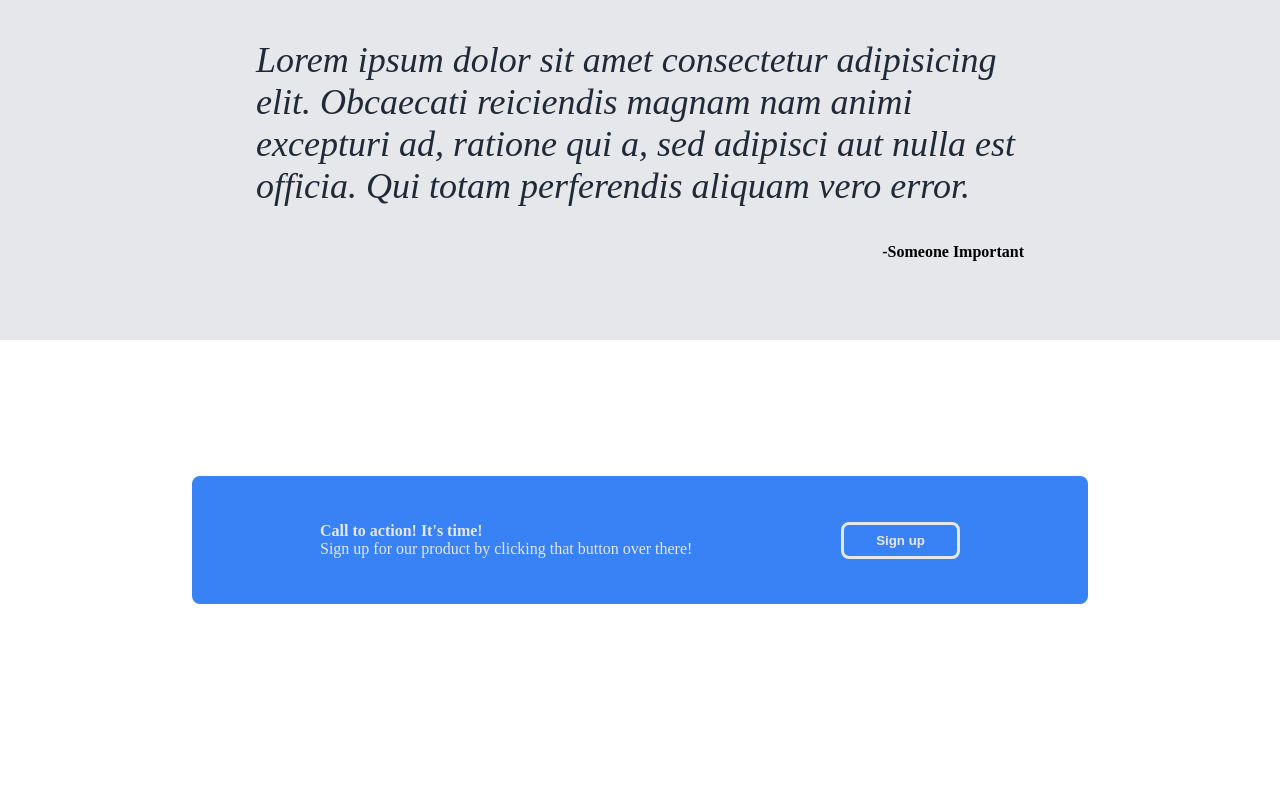
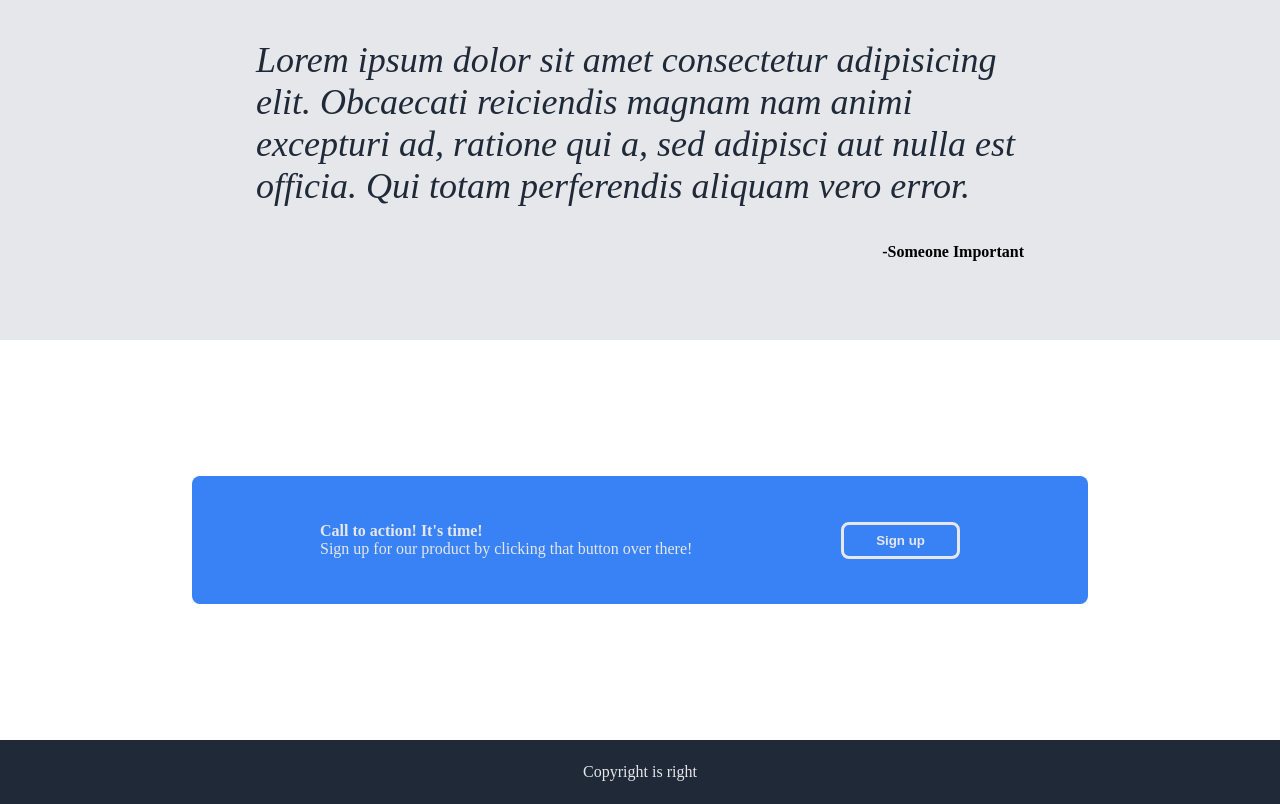
Before and after one commit to z4le3c/landing-page, a plain HTML site: page index.html in a window 1280 px wide. Shown: the part 1057-1861 px from the top of the page. Before the commit the page ends 1797 px from the top, so only its background shows below. Drawn offline with Linux system fonts and the light colour scheme.

Commit message:
feat: add footer

```diff
--- a/index.html
+++ b/index.html
@@ -70,7 +70,11 @@
             <button class="cta-b">Sign up</button>
         </div>
     </div>
-    <footer></footer>
+    <footer>
+        <p>
+            Copyright is right
+        </p>
+    </footer>
 </body>
 
 </html>
--- a/styles.css
+++ b/styles.css
@@ -180,3 +180,17 @@ h2 {
     font-weight: bold;
 
 }
+
+/* footer */
+
+footer {
+    background: #1F2937;
+    height: 64px;
+    display: flex;
+    align-items: center;
+    justify-content: center;
+}
+
+footer p {
+    color: #E5E7EB;
+}
```
